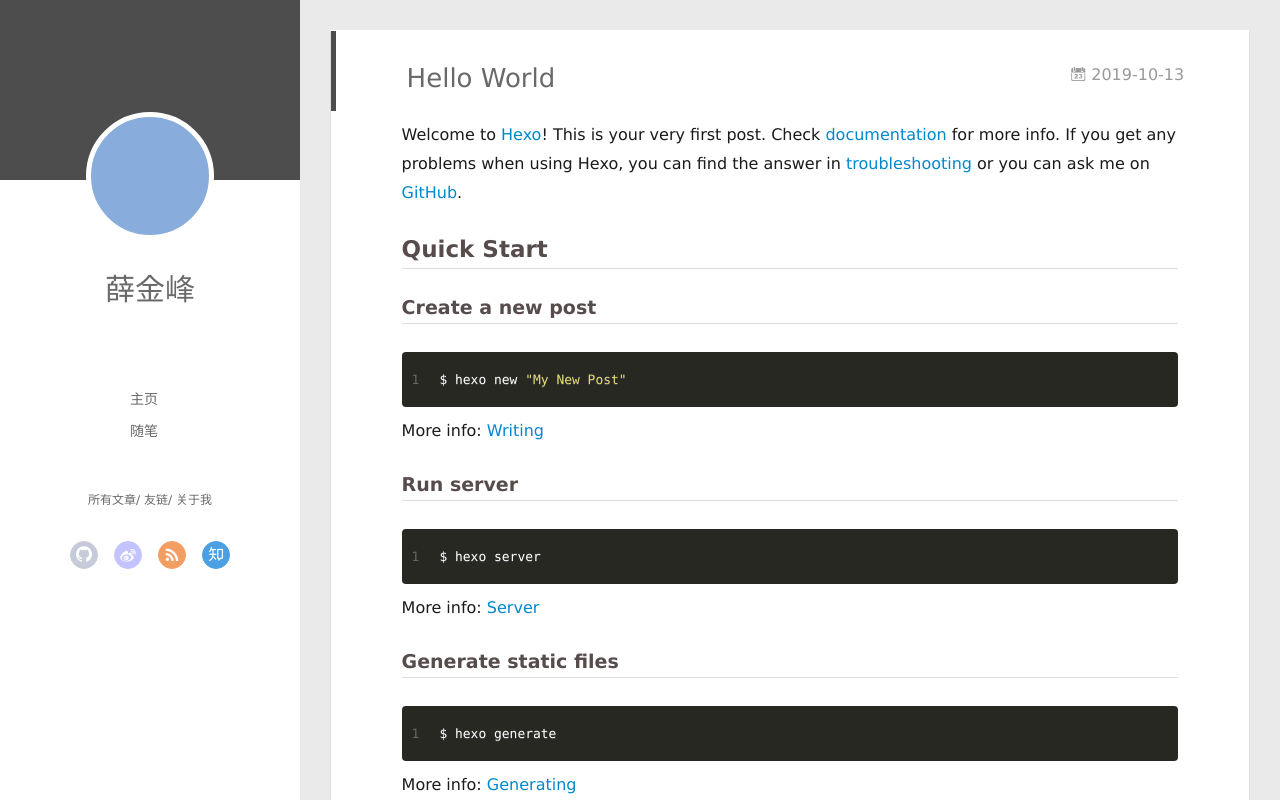
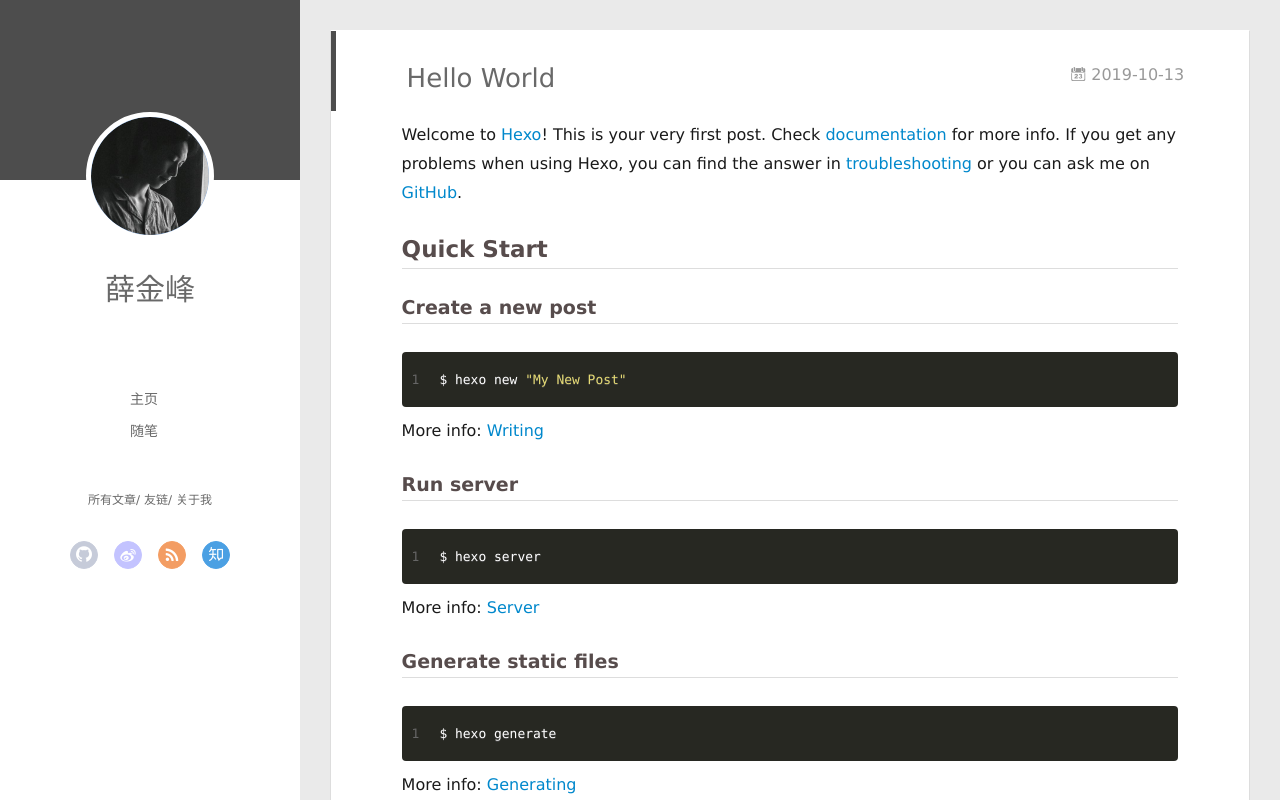
Before and after one commit to xuejinfeng/xuejinfeng.github.io, a plain HTML site: page 2019/10/13/hello-world/index.html in a window 1280 px wide. Drawn offline with Linux system fonts and the light colour scheme; no server answers.

Commit message:
Site updated: 2019-10-13 12:50:54

```diff
--- a/2019/10/13/hello-world/index.html
+++ b/2019/10/13/hello-world/index.html
@@ -47,7 +47,7 @@
 <div class="intrude-less">
 	<header id="header" class="inner">
 		<a href="/" class="profilepic">
-			<img src="" class="js-avatar">
+			<img src="/assets/img/tou.jpg" class="js-avatar">
 		</a>
 		<hgroup>
 		  <h1 class="header-author"><a href="/">薛金峰</a></h1>
@@ -105,7 +105,7 @@
 	<div class="intrude-less">
 		<header id="header" class="inner">
 			<div class="profilepic">
-				<img src="" class="js-avatar">
+				<img src="/assets/img/tou.jpg" class="js-avatar">
 			</div>
 			<hgroup>
 			  <h1 class="header-author js-header-author">薛金峰</h1>
```
Also changed, not shown: archives/2019/10/index.html (+2 -2 lines), archives/2019/index.html (+2 -2 lines), archives/index.html (+2 -2 lines), index.html (+2 -2 lines), assets/img/tou.jpg (added).
